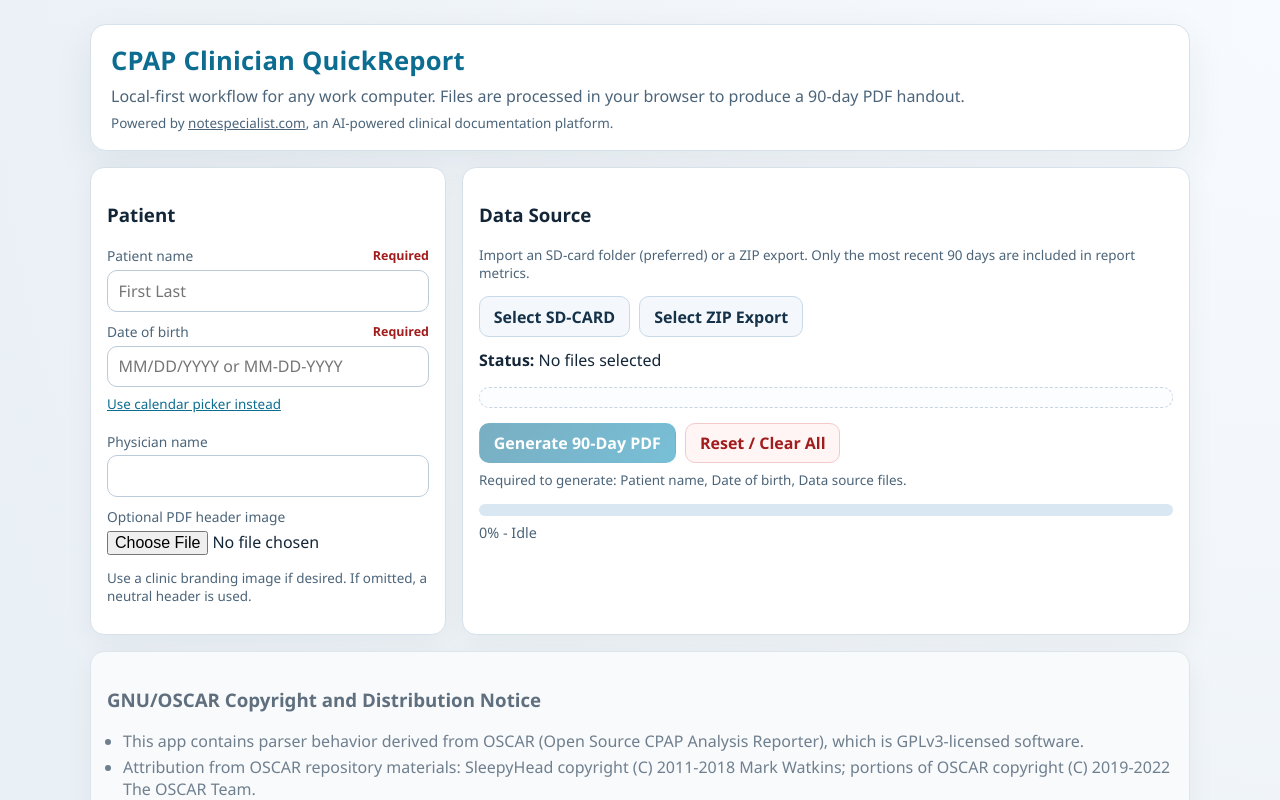
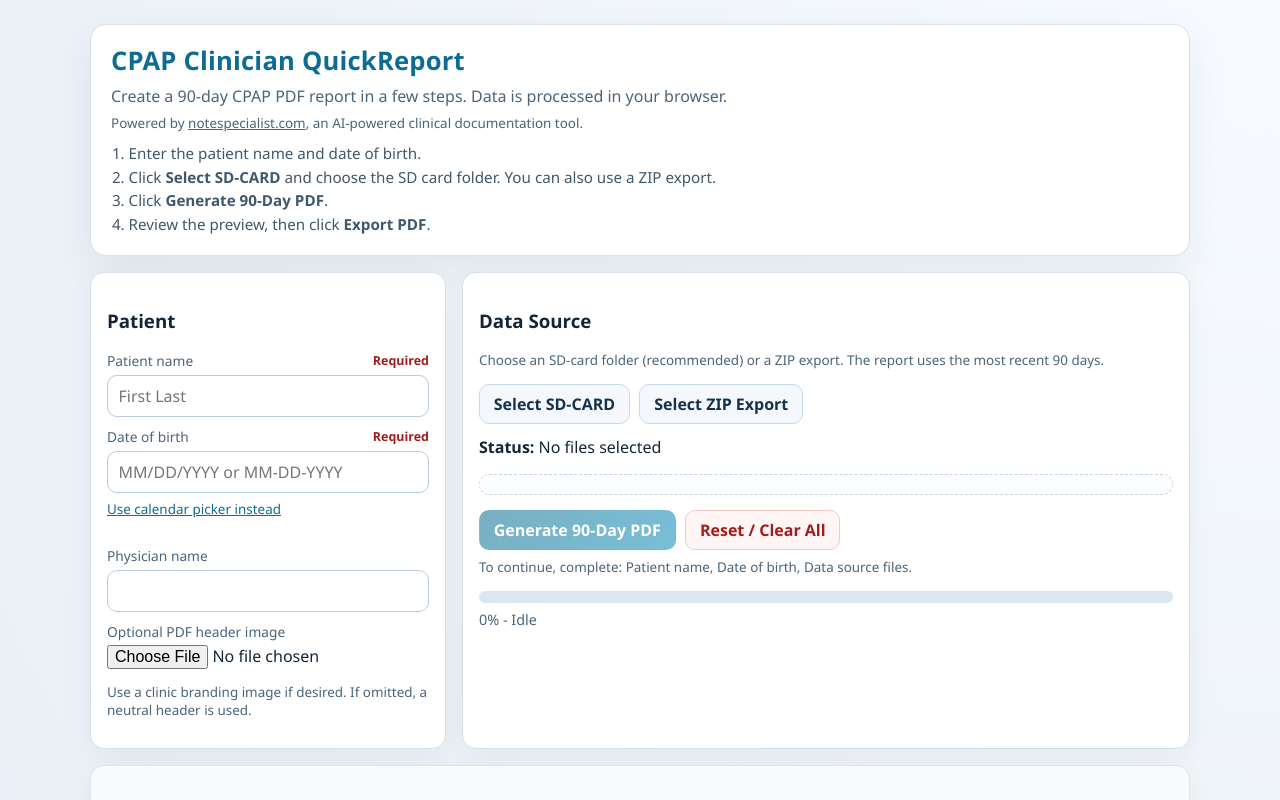
Before and after one commit to Cruxad0/CPAP-QuickReport, a Next.js app: page / in a window 1280 px wide. Shown: the top 800 px of the page. Built offline with nearby package versions, Linux system fonts and the light colour scheme.

Commit message:
Add files via upload

```diff
--- a/app/globals.css
+++ b/app/globals.css
@@ -53,6 +53,17 @@ main {
 .hero p {
   margin: 0.45rem 0 0;
   color: var(--muted);
+}
+
+.hero-steps {
+  margin: 0.7rem 0 0;
+  padding-left: 1.1rem;
+  color: #3f586b;
+  font-size: 0.95rem;
+}
+
+.hero-steps li {
+  margin: 0.22rem 0;
 }
 
 .grid {
--- a/components/quick-report-app.tsx
+++ b/components/quick-report-app.tsx
@@ -509,15 +509,21 @@ export function QuickReportApp() {
       <section className="hero">
         <h1>CPAP Clinician QuickReport</h1>
         <p>
-          Local-first workflow for any work computer. Files are processed in your browser to produce a 90-day PDF handout.
+          Create a 90-day CPAP PDF report in a few steps. Data is processed in your browser.
         </p>
         <p className="subtle">
           Powered by{" "}
           <a href="https://notespecialist.com" target="_blank" rel="noopener noreferrer">
             notespecialist.com
           </a>
-          {", "}an AI-powered clinical documentation platform.
+          {", "}an AI-powered clinical documentation tool.
         </p>
+        <ol className="hero-steps">
+          <li>Enter the patient name and date of birth.</li>
+          <li>Click <strong>Select SD-CARD</strong> and choose the SD card folder. You can also use a ZIP export.</li>
+          <li>Click <strong>Generate 90-Day PDF</strong>.</li>
+          <li>Review the preview, then click <strong>Export PDF</strong>.</li>
+        </ol>
       </section>
 
       <section className="grid">
@@ -554,7 +560,7 @@ export function QuickReportApp() {
               Enter date as MM/DD/YYYY or MM-DD-YYYY.
             </p>
           ) : null}
-          <button type="button" className="link-button" onClick={openCalendarPicker}>
+          <button type="button" className="link-button" style={{ marginBottom: 10 }} onClick={openCalendarPicker}>
             {showCalendarAlt ? "Hide calendar picker" : "Use calendar picker instead"}
           </button>
           {showCalendarAlt ? (
@@ -644,7 +650,7 @@ export function QuickReportApp() {
           {isDataSourceLoading ? <div className="loading-overlay">Loading data. Please wait...</div> : null}
           <h3>Data Source</h3>
           <p className="subtle">
-            Import an SD-card folder (preferred) or a ZIP export. Only the most recent 90 days are included in report metrics.
+            Choose an SD-card folder (recommended) or a ZIP export. The report uses the most recent 90 days.
           </p>
 
           <div className="actions">
@@ -709,7 +715,7 @@ export function QuickReportApp() {
           </div>
           {!canGenerate && status !== "working" ? (
             <p className="subtle" style={{ marginTop: 8 }}>
-              Required to generate: {missingRequiredFields.join(", ")}.
+              To continue, complete: {missingRequiredFields.join(", ")}.
             </p>
           ) : null}
 
@@ -722,7 +728,7 @@ export function QuickReportApp() {
             </div>
             {pendingSourceSelection ? (
               <div className="subtle" style={{ marginTop: 4 }}>
-                {pendingSourceSelection === "folder" ? "Preparing SD folder import..." : "Preparing ZIP import..."}
+                {pendingSourceSelection === "folder" ? "Opening SD-CARD folder..." : "Opening ZIP file..."}
               </div>
             ) : null}
           </div>
@@ -732,7 +738,7 @@ export function QuickReportApp() {
           <article className="card col-12">
             {status === "ready" && report ? (
               <ul className="notes">
-                <li>Report generated successfully. Review preview and export PDF.</li>
+                <li>Report is ready. Review the preview, then export the PDF.</li>
                 <li>
                   Selected loader and Date range: {report.selectedLoader} | {report.dateRangeStart} to {report.dateRangeEnd}
                 </li>
```
